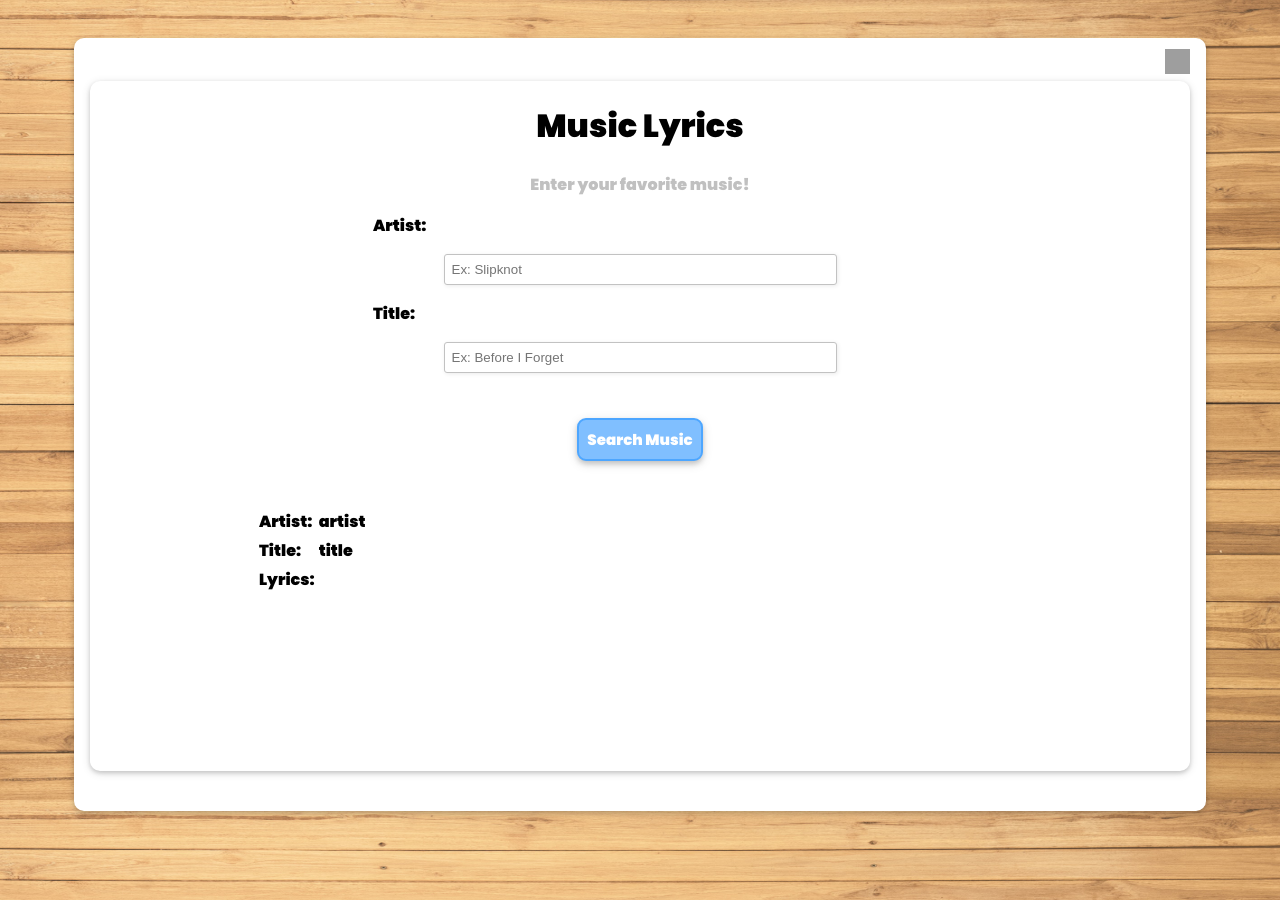
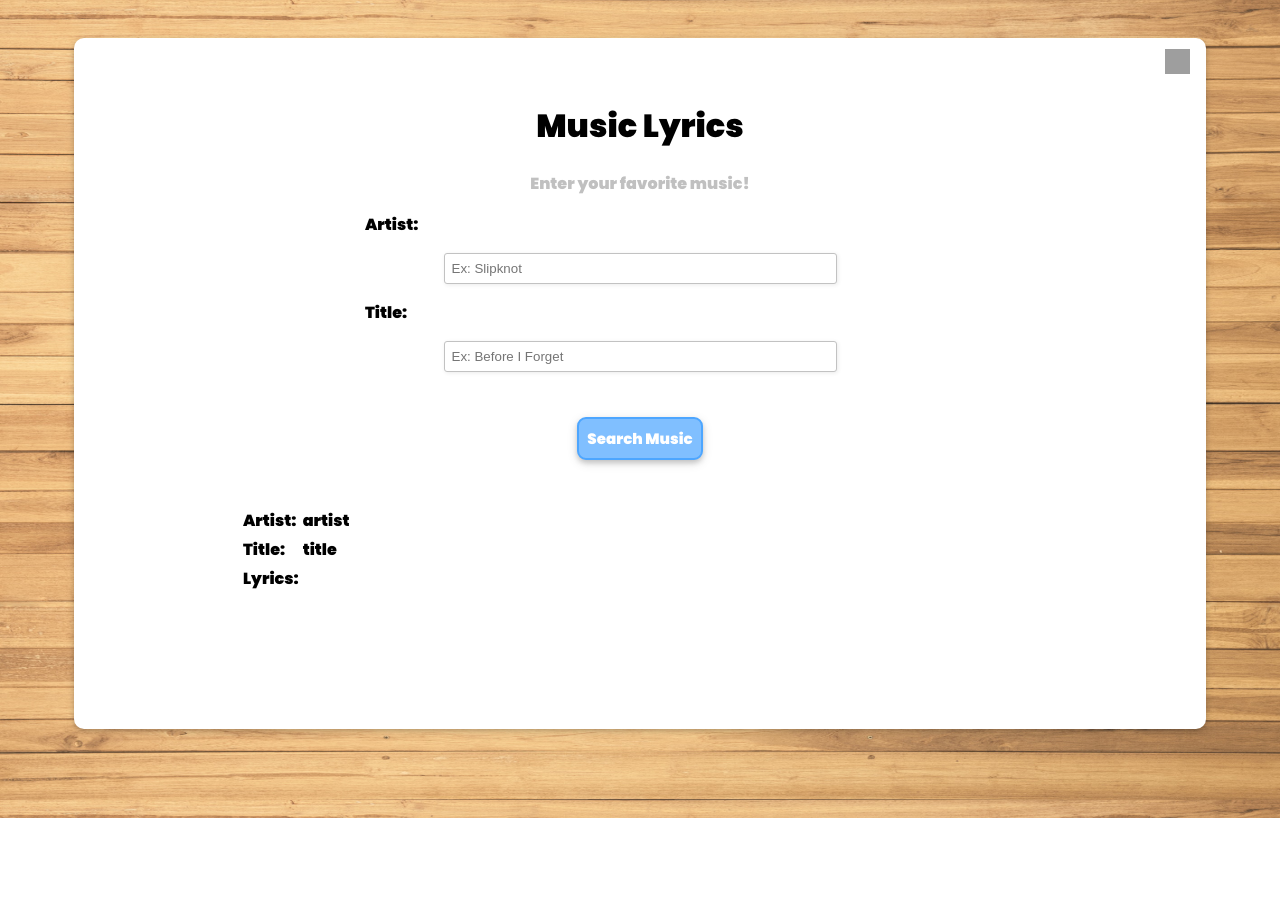
Before and after one commit to JoaoV111/API-Distances-Google, a Flask app: page /music-lyrics/ in a window 1280 px wide. After the commit the page ends 818 px from the top, so only its background shows below. Run offline with Flask 2, Linux system fonts and the light colour scheme; grey boxes are pictures that could not be loaded.

Commit message:
Update musiclyrics.html

```diff
--- a/templates/musiclyrics.html
+++ b/templates/musiclyrics.html
@@ -5,7 +5,7 @@
 {% endblock %}
 
 {% block body %}
-<div class="whitebox center">
+
 
   <h1>
     Music Lyrics
@@ -40,5 +40,5 @@
   </p>
 
 
-</div>
+
  {% endblock %}
```
